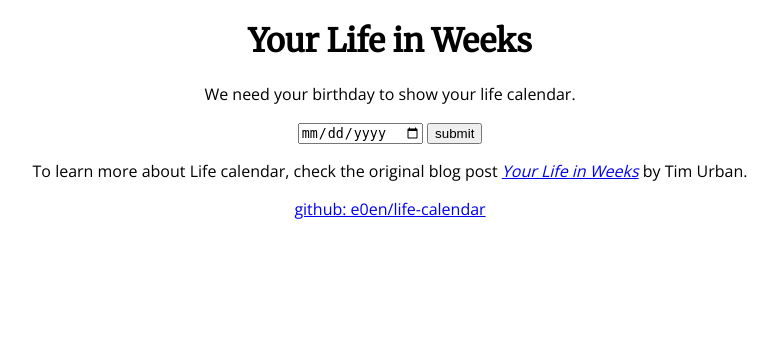
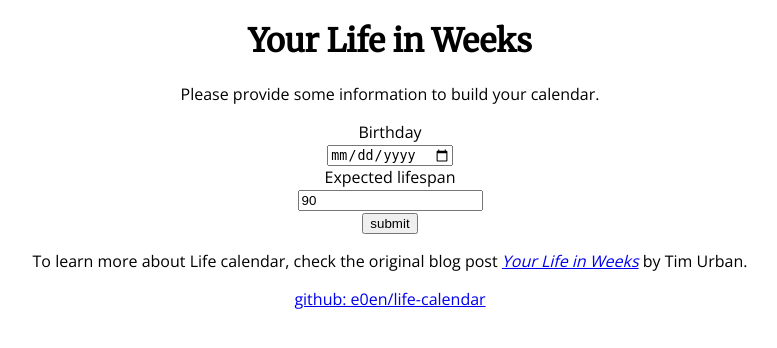
Before and after one commit to e0en/life-calendar, a Flask app: page / in a window 1280 px wide. Shown: the top 348 px of the page, without its empty margins (250-1027 px from the left). Run offline with Flask 2, Linux system fonts and the light colour scheme.

Commit message:
Add lifespan to user input form

```diff
--- a/app.py
+++ b/app.py
@@ -16,13 +16,15 @@ app.url_map.strict_slashes = False
 @app.route('/', methods=['GET'])
 def index():
     birthday_str = request.args.get('birthday', type=str)
-    if birthday_str:
+    lifespan = request.args.get('lifespan', type=int)
+    if birthday_str and lifespan:
         birthday = datetime.strptime(birthday_str, '%Y-%m-%d')
         weeks_from_now = int((datetime.now() - birthday).days / 7)
     else:
         weeks_from_now = None
     return render_template('index.html',
                            birthday=birthday_str,
+                           lifespan=lifespan,
                            used_weeks=weeks_from_now)
 
 
--- a/templates/index.html
+++ b/templates/index.html
@@ -28,13 +28,13 @@
 <body>
   <div id="wrapper">
     <h1>Your Life in Weeks</h1>
-    {% if birthday %}
+    {% if used_weeks %}
     <p>
-      {{ used_weeks }} of 4680 weeks have passed since {{ birthday }}.
-      Click <a href="?">here</a> to re-set your birthday.
+    {{ used_weeks }} of {{ lifespan * 52 }} weeks have passed since {{ birthday }}.
+      Click <a href="?">here</a> to re-set your info.
     </p>
     <table>
-      {% for y in range(1, 91) %}
+      {% for y in range(1, lifespan + 1) %}
       <tr>
         <td class="year-label">
           {% if y % 5 == 0 %}{{ y }}{% endif %}
@@ -46,9 +46,12 @@
       {% endfor %}
     </table>
     {% else %}
-    <p>We need your birthday to show your life calendar.</p>
     <form action="#">
-      <input type="date" name="birthday" />
+      <p>Please provide some information to build your calendar.</p>
+      <label for="birthday">Birthday</label><br />
+      <input type="date" name="birthday" /><br />
+      <label for="lifespan">Expected lifespan</label><br />
+      <input type="number" name="lifespan" value="90" /><br />
       <input type="submit" value="submit" />
     </form>
     {% endif %}
```
